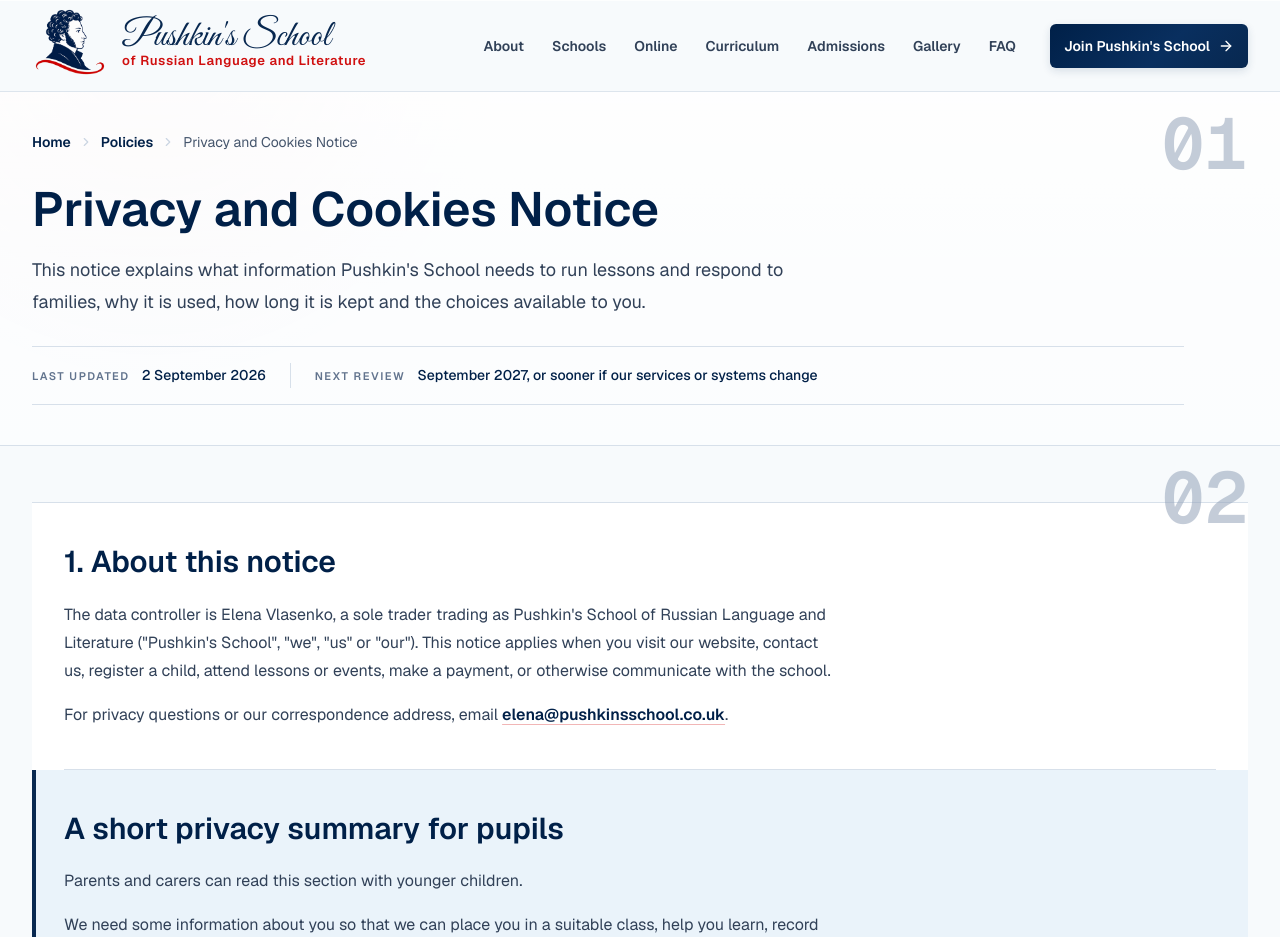
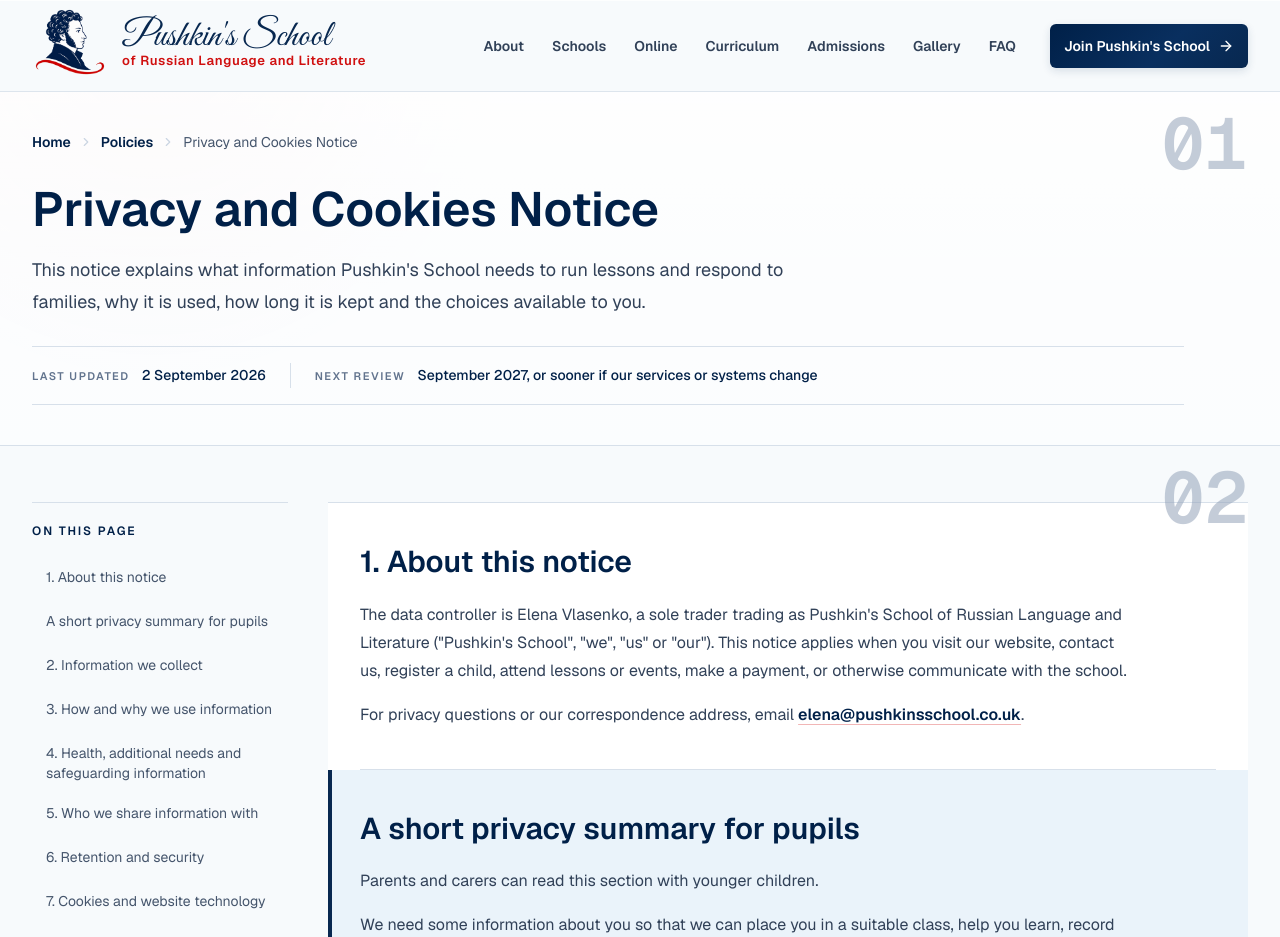
Before and after one commit to AntonV0/pushkins-russian-school, a Next.js app: page /policies/privacy-and-cookies in a window 1280 px wide. Shown: the top 937 px of the page. Built offline with nearby package versions, Linux system fonts and the light colour scheme.

Commit message:
feat(policies): add responsive contents navigation

```diff
--- a/src/app/policies/[slug]/page.tsx
+++ b/src/app/policies/[slug]/page.tsx
@@ -5,6 +5,7 @@ import { ArrowRight, ExternalLink } from "lucide-react";
 import { Fragment } from "react";
 import { Breadcrumbs } from "@/components/site/breadcrumbs";
 import { JsonLd } from "@/components/site/json-ld";
+import { PolicyContentsNav } from "@/components/site/policy-contents-nav";
 import { contactDetails } from "@/data/public/contact";
 import {
   getPolicyBySlug,
@@ -228,7 +229,8 @@ export default async function PolicyPage({ params }: PolicyPageProps) {
       </section>
 
       <section className="bg-background py-10 sm:py-14">
-        <div className="mx-auto grid max-w-7xl gap-10 px-6 lg:items-start lg:px-8">
+        <div className="mx-auto grid max-w-7xl gap-10 px-6 lg:grid-cols-[16rem_minmax(0,1fr)] lg:items-start lg:px-8">
+          <PolicyContentsNav sections={policy.sections} />
 
           <article className="min-w-0 divide-y divide-border-soft border-y border-border-soft bg-surface px-5 sm:px-8">
             {policy.sections.map((section) => (
--- /dev/null
+++ b/src/components/site/policy-contents-nav.tsx
@@ -0,0 +1,252 @@
+"use client";
+
+import Link from "next/link";
+import { ArrowLeft } from "lucide-react";
+import {
+  useEffect,
+  useMemo,
+  useRef,
+  useState,
+  type MouseEvent,
+} from "react";
+
+type PolicyContentsSection = {
+  id: string;
+  title: string;
+};
+
+type PolicyContentsNavProps = {
+  sections: PolicyContentsSection[];
+};
+
+function contentsLinkClassName(isActive: boolean, mobile = false) {
+  const inactiveSurface = mobile ? "hover:bg-background" : "hover:bg-surface";
+
+  return [
+    "block min-h-10 rounded-md border-l-2 px-3 py-2 font-normal transition-colors focus:outline-none focus:ring-2 focus:ring-brand-blue/25",
+    isActive
+      ? "border-l-brand-blue bg-surface text-brand-blue-strong ring-1 ring-inset ring-border-soft"
+      : `border-l-transparent text-slate-600 ${inactiveSurface} hover:text-brand-blue-strong`,
+  ].join(" ");
+}
+
+export function PolicyContentsNav({ sections }: PolicyContentsNavProps) {
+  const sectionIds = useMemo(
+    () => sections.map((section) => section.id),
+    [sections],
+  );
+  const [activeId, setActiveId] = useState(sectionIds[0] ?? "");
+  const desktopList = useRef<HTMLOListElement>(null);
+
+  useEffect(() => {
+    const list = desktopList.current;
+    const activeLink = list?.querySelector<HTMLElement>('[aria-current="location"]');
+    if (!list || !activeLink || list.clientHeight === 0) return;
+
+    // Move only the contents list, never the document, as the reader scrolls.
+    const listBounds = list.getBoundingClientRect();
+    const linkBounds = activeLink.getBoundingClientRect();
+    if (linkBounds.top < listBounds.top + 4) {
+      list.scrollTop += linkBounds.top - listBounds.top - 4;
+    } else if (linkBounds.bottom > listBounds.bottom - 4) {
+      list.scrollTop += linkBounds.bottom - listBounds.bottom + 4;
+    }
+  }, [activeId]);
+
+  useEffect(() => {
+    if (sectionIds.length === 0) {
+      return;
+    }
+
+    let animationFrame = 0;
+
+    const updateActiveSection = () => {
+      const headerHeight =
+        document.querySelector<HTMLElement>("body > header")?.getBoundingClientRect()
+          .height ?? 0;
+      const readingLine = headerHeight + 72;
+      let nextActiveId = sectionIds[0];
+
+      for (const sectionId of sectionIds) {
+        const section = document.getElementById(sectionId);
+
+        if (!section || section.getBoundingClientRect().top > readingLine) {
+          break;
+        }
+
+        nextActiveId = sectionId;
+      }
+
+      if (
+        window.scrollY + window.innerHeight >=
+        document.documentElement.scrollHeight - 2
+      ) {
+        nextActiveId = sectionIds.at(-1) ?? nextActiveId;
+      }
+
+      setActiveId((currentActiveId) =>
+        currentActiveId === nextActiveId ? currentActiveId : nextActiveId,
+      );
+    };
+
+    const queueUpdate = () => {
+      window.cancelAnimationFrame(animationFrame);
+      animationFrame = window.requestAnimationFrame(updateActiveSection);
+    };
+
+    updateActiveSection();
+    window.addEventListener("scroll", queueUpdate, { passive: true });
+    window.addEventListener("resize", queueUpdate);
+
+    return () => {
+      window.cancelAnimationFrame(animationFrame);
+      window.removeEventListener("scroll", queueUpdate);
+      window.removeEventListener("resize", queueUpdate);
+    };
+  }, [sectionIds]);
+
+  const activeTitle =
+    sections.find((section) => section.id === activeId)?.title ??
+    sections[0]?.title ??
+    "Sections";
+
+  const handleSectionLinkClick = (
+    event: MouseEvent<HTMLAnchorElement>,
+    sectionId: string,
+  ) => {
+    if (
+      event.button !== 0 ||
+      event.metaKey ||
+      event.ctrlKey ||
+      event.shiftKey ||
+      event.altKey
+    ) {
+      return;
+    }
+
+    setActiveId(sectionId);
+
+    const target = document.getElementById(sectionId);
+
+    if (!target) {
+      return;
+    }
+
+    event.preventDefault();
+
+    const nextHash = `#${sectionId}`;
+
+    if (window.location.hash !== nextHash) {
+      window.history.pushState(null, "", nextHash);
+    }
+
+    const reduceMotion = window.matchMedia(
+      "(prefers-reduced-motion: reduce)",
+    ).matches;
+    const shouldMoveFocus = event.detail === 0;
+    const heading = target.querySelector<HTMLElement>("h2");
+
+    if (shouldMoveFocus && !reduceMotion && heading) {
+      let focusFallback = 0;
+
+      const focusHeading = () => {
+        window.clearTimeout(focusFallback);
+        window.removeEventListener("scrollend", focusHeading);
+        heading.focus({ preventScroll: true });
+      };
+
+      window.addEventListener("scrollend", focusHeading, { once: true });
+      focusFallback = window.setTimeout(focusHeading, 1_200);
+    }
+
+    target.scrollIntoView({
+      behavior: reduceMotion ? "auto" : "smooth",
+      block: "start",
+    });
+
+    if (shouldMoveFocus && reduceMotion) {
+      heading?.focus({ preventScroll: true });
+    }
+  };
+
+  return (
+    <>
+      <details className="group border-y border-border-soft bg-surface lg:hidden">
+        <summary className="flex min-h-14 cursor-pointer list-none items-center justify-between gap-4 px-4 py-3 marker:hidden focus:outline-none focus:ring-2 focus:ring-inset focus:ring-brand-red/25 [&::-webkit-details-marker]:hidden">
+          <span className="shrink-0 text-xs font-semibold uppercase tracking-[0.16em] text-brand-blue-strong">
+            On this page
+          </span>
+          <span
+            className="min-w-0 truncate text-right text-sm font-medium text-slate-600 group-open:hidden"
+            title={activeTitle}
+          >
+            {activeTitle}
+          </span>
+          <span className="hidden text-sm font-medium text-slate-600 group-open:inline">
+            Close
+          </span>
+        </summary>
+        <nav
+          aria-label="Policy contents mobile"
+          className="border-t border-border-soft px-4 py-4"
+        >
+          <ol className="space-y-1 text-sm leading-5">
+            {sections.map((section) => {
+              const isActive = section.id === activeId;
+
+              return (
+                <li key={section.id}>
+                  <a
+                    href={`#${section.id}`}
+                    aria-current={isActive ? "location" : undefined}
+                    className={contentsLinkClassName(isActive, true)}
+                    onClick={(event) =>
+                      handleSectionLinkClick(event, section.id)
+                    }
+                  >
+                    {section.title}
+                  </a>
+                </li>
+              );
+            })}
+          </ol>
+        </nav>
+      </details>
+
+      <aside className="hidden lg:sticky lg:top-28 lg:flex lg:max-h-[calc(100dvh-8rem)] lg:flex-col">
+        <nav aria-label="Policy contents" className="flex min-h-0 flex-col border-y border-border-soft py-5">
+          <h2 className="shrink-0 text-xs font-semibold uppercase tracking-[0.16em] text-brand-blue-strong">
+            On this page
+          </h2>
+          <ol ref={desktopList} className="-mx-1 mt-4 min-h-0 space-y-1 overflow-y-auto overscroll-contain px-1 py-1 text-sm leading-5 [scrollbar-width:thin]">
+            {sections.map((section) => {
+              const isActive = section.id === activeId;
+
+              return (
+                <li key={section.id}>
+                  <a
+                    href={`#${section.id}`}
+                    aria-current={isActive ? "location" : undefined}
+                    className={contentsLinkClassName(isActive)}
+                    onClick={(event) =>
+                      handleSectionLinkClick(event, section.id)
+                    }
+                  >
+                    {section.title}
+                  </a>
+                </li>
+              );
+            })}
+          </ol>
+        </nav>
+        <Link
+          href="/policies"
+          className="mt-5 inline-flex min-h-11 shrink-0 items-center gap-2 text-sm font-semibold text-brand-blue-strong underline decoration-brand-blue/30 underline-offset-4 hover:decoration-brand-blue"
+        >
+          <ArrowLeft aria-hidden="true" className="size-4" />
+          All policies
+        </Link>
+      </aside>
+    </>
+  );
+}
```
